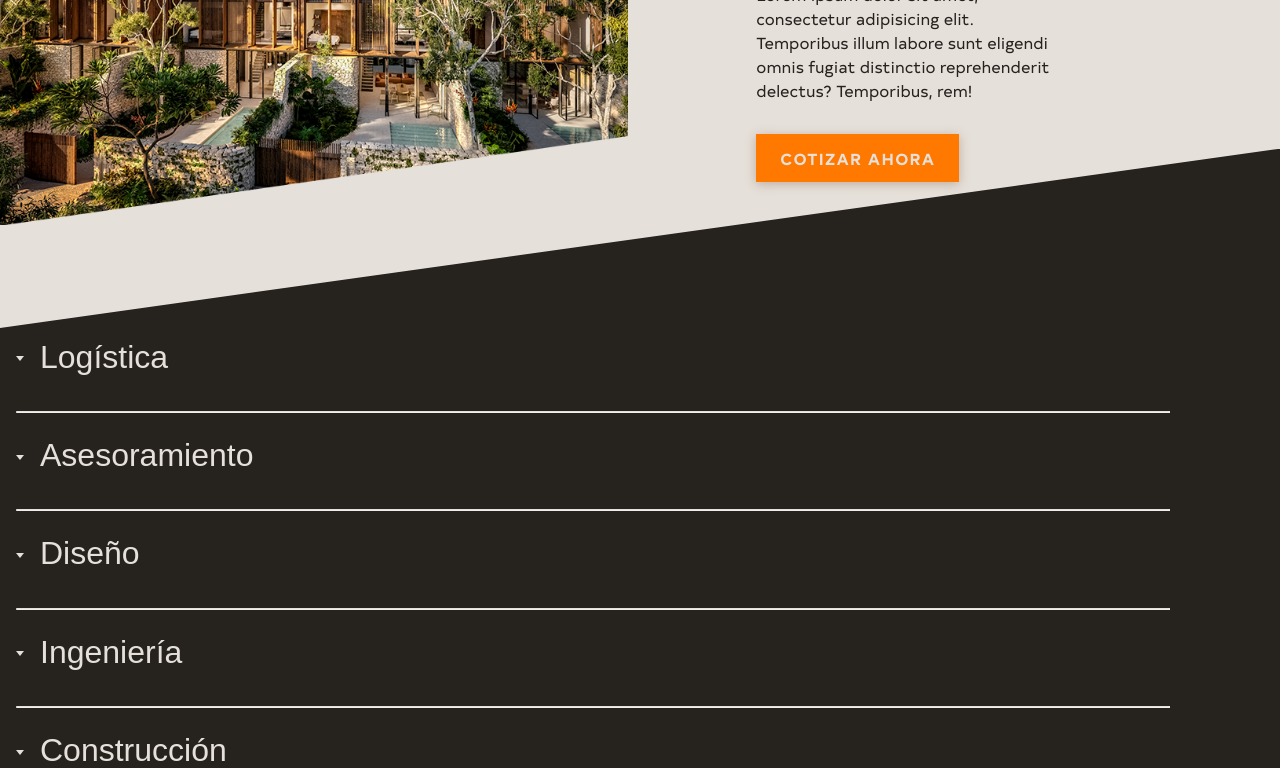
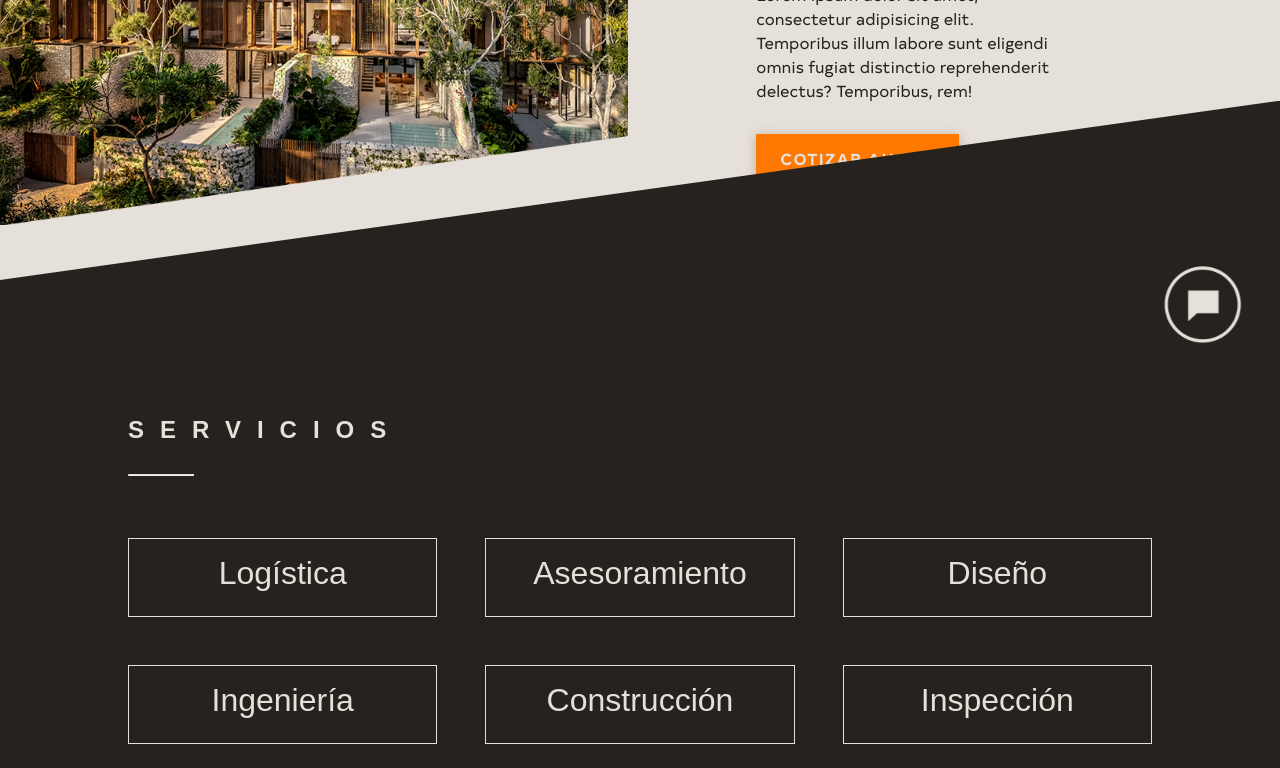
Before and after one commit to MercedesMulet/sib-web-sass, a website: page index.html in a window 1280 px wide. Shown: the part 392-1160 px from the top of the page. Drawn offline with Linux system fonts and the light colour scheme; a web font is replaced by a local one.

Commit message:
Ajustes servicios desktop y boton chat

```diff
--- a/index.html
+++ b/index.html
@@ -56,9 +56,17 @@
             </div>
         </section>
 
+        <!-- contact button -->
+        <div class="chat">
+          <a href="https://wa.me/+529843182415" target="_blank"><img src="images/chat.png" alt="Presione aqui para hablar con un representante."></a>
+        </div>
+
         <!-- services -->
         <section class="services">
+
             <ul class="list-services">
+                <h2>Servicios</h2>
+                <hr class="divider">
                 <li><a href="">Logística</a></li>
                 <hr class="solid">
                 <li><a href="">Asesoramiento</a></li>
--- a/scss/components/_generales.scss
+++ b/scss/components/_generales.scss
@@ -9,6 +9,18 @@ html {
         margin: 0;
         overflow: auto;
         height: 100%;
+
+        .chat {
+            position: fixed;
+            top: 82%;
+            right: 3%;
+            z-index: 2;
+
+            img {
+                width: 5rem;
+                height: 5rem;
+            }
+        }
     }
 
     .container {
--- a/scss/components/_services.scss
+++ b/scss/components/_services.scss
@@ -12,12 +12,18 @@
     justify-content: flex-start;
     padding: 1rem 0 2rem 0;
 
-    @media only screen and (min-width : 1024px) {
-        margin-top: -5rem !important;
+    h2 {
+        visibility: hidden;
     }
 
+    @media only screen and (min-width : 1024px) {
+        margin-top: -8rem !important;
+        justify-content: center;
+        height: 100vh;
+    }
 
     .list-services {
+        width: 100%;
         position: relative;
         list-style: none;
         top: 1.5rem;
@@ -26,6 +32,10 @@
         hr.solid {
             border-top: 1px solid $bground-color;
             width: 100vw - 10vw;
+          }
+
+          .divider {
+              visibility: hidden;
           }
 
         li {
@@ -37,7 +47,6 @@
                 color: $bground-color;
                 font-size: $font-size * 2;
                 font-family: $light-font;
-                align-self: center;
 
                 &::before {
                     content: '';
@@ -52,6 +61,66 @@
             }
         }
 
+        @media only screen and (min-width : 1024px) {
+            margin-top: 4rem;
+            width: 80vw;
+            display: grid;
+            grid-template-columns: repeat(3, 1fr);
+            grid-gap: 3rem;
+            grid-template-rows: repeat(3, auto);
+            padding-inline-start: 0 !important;
+            align-items: center;
+            justify-content: center;
+
+            .solid {
+                display: none;
+            }
+
+            .divider {
+                visibility: visible;
+                position: absolute;
+                top: 10vh;
+                border-top: 1px solid $bground-color;
+                width: 5vw;
+                align-self: center;
+            }
+
+            h2 {
+                display: flex;
+                align-items: flex-start;
+                justify-content: flex-start;
+                visibility: visible;
+                color: $bground-color;
+                grid-column: 1 / 4;
+                font-family: $light-font;
+                font-size: 1.5rem;
+                line-height: 1.5rem;
+                width: inherit;
+                margin: 2rem 0 3rem !important;
+                text-transform: uppercase;
+                letter-spacing: 1rem;
+            }
+
+            li {
+                margin: 0 !important;
+
+
+                a {
+                    display: flex;
+                    align-items: center;
+                    justify-content: center;
+                    width: 1fr;
+                    border: 1px solid $bground-color;
+                    padding: 1rem 1rem 1.5rem 1rem;
+                    margin: 0 !important;
+
+                    &::before {
+                        display: none;
+                    }
+                }
+            }
+        }
+
 
     }
 }
```
Also changed, not shown: css/style.css, images/chat.png (added).
